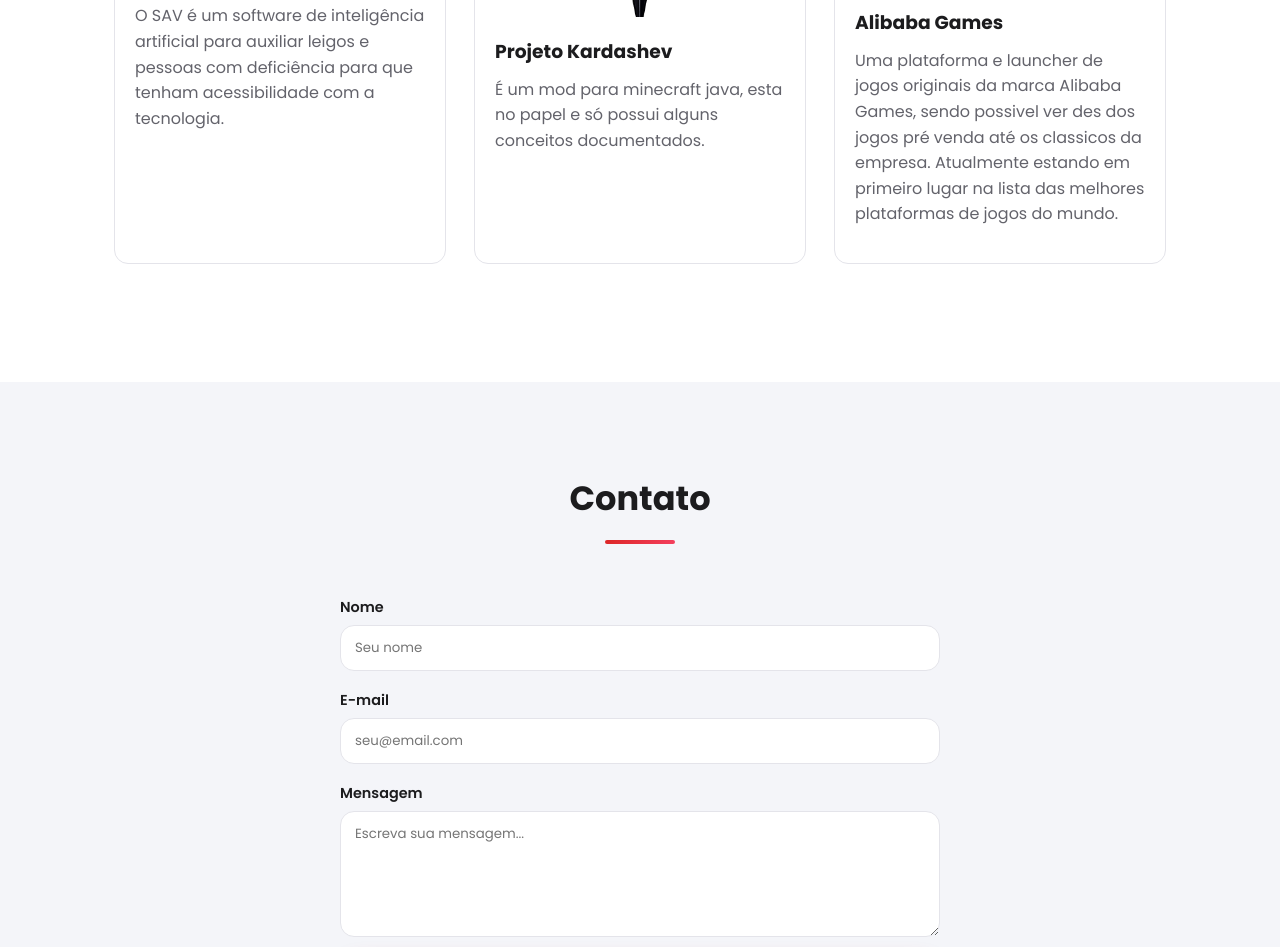
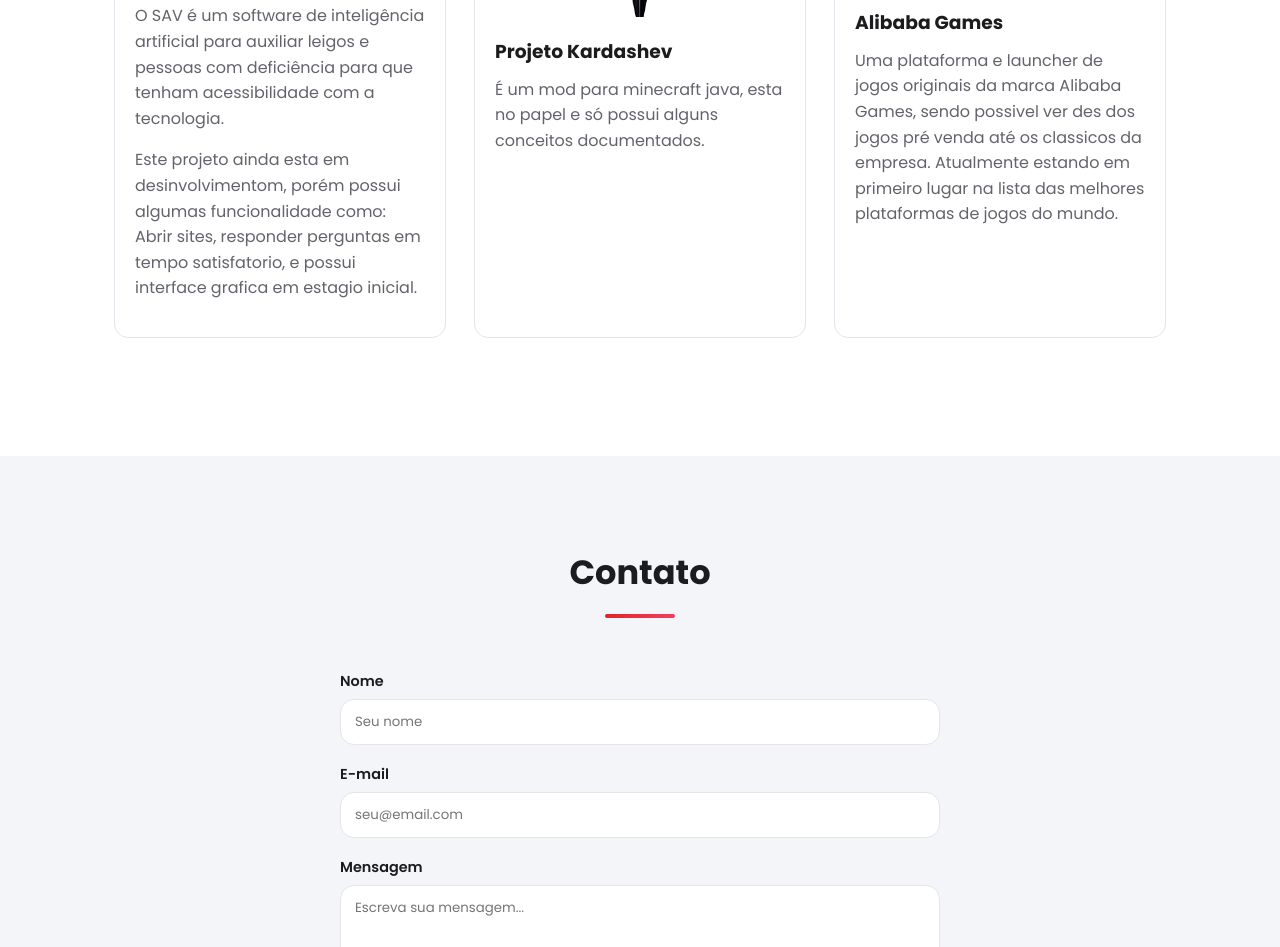
Before and after one commit to baryonyx3310/Portifolio, a plain HTML site: page index.html in a window 1280 px wide. Shown: the part 2630-3577 px from the top of the page. Drawn offline with Linux system fonts and the light colour scheme.

Commit message:
Fix typo and improve project description in index.html

```diff
--- a/index.html
+++ b/index.html
@@ -130,6 +130,7 @@
           <h3>Projeto SAV</h3>
           <p>O SAV é um software de inteligência artificial para auxiliar leigos e pessoas com deficiência para que
             tenham acessibilidade com a tecnologia.</p>
+          <p>Este projeto ainda esta em desinvolvimentom, porém possui algumas funcionalidade como: Abrir sites, responder perguntas em tempo satisfatorio, e possui interface grafica em estagio inicial.</p>
         </div>
         </a>
       </div>
```
